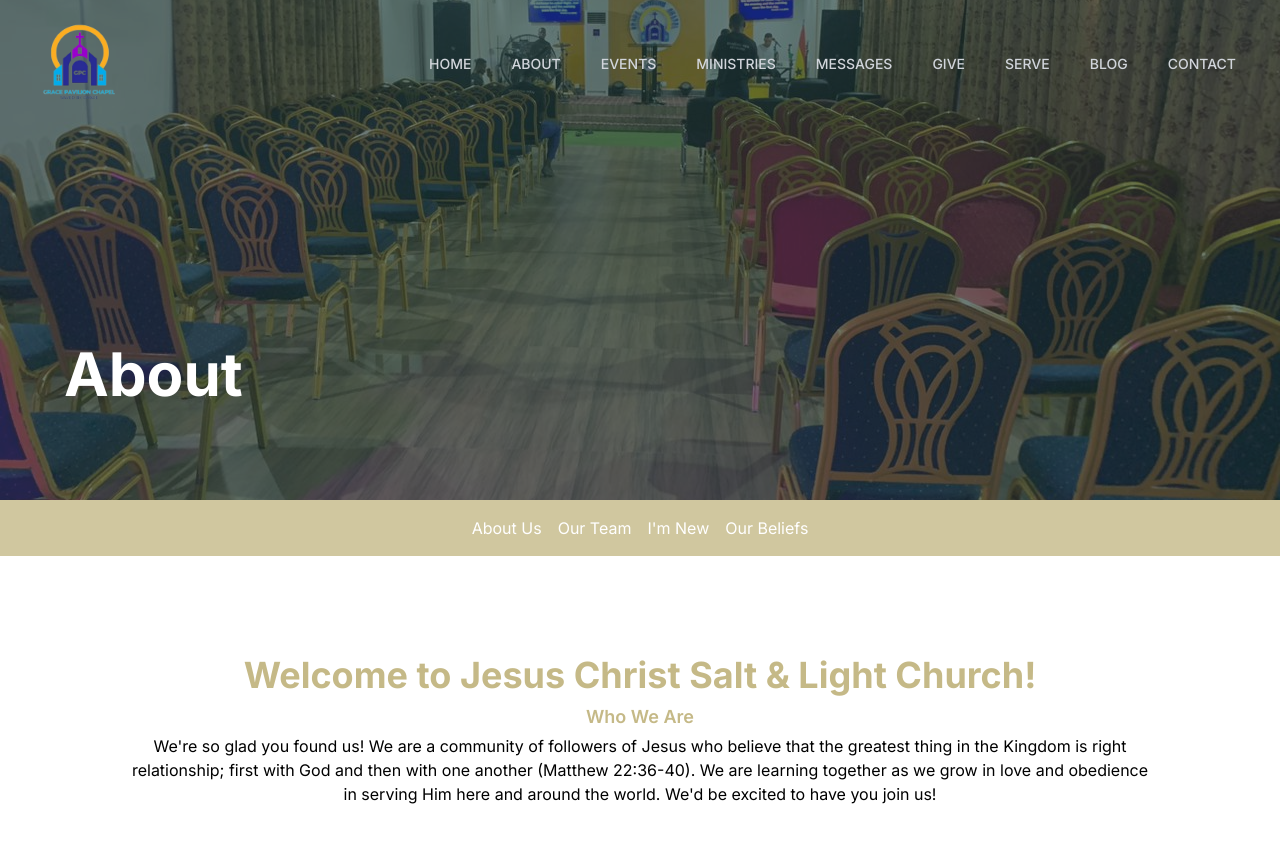
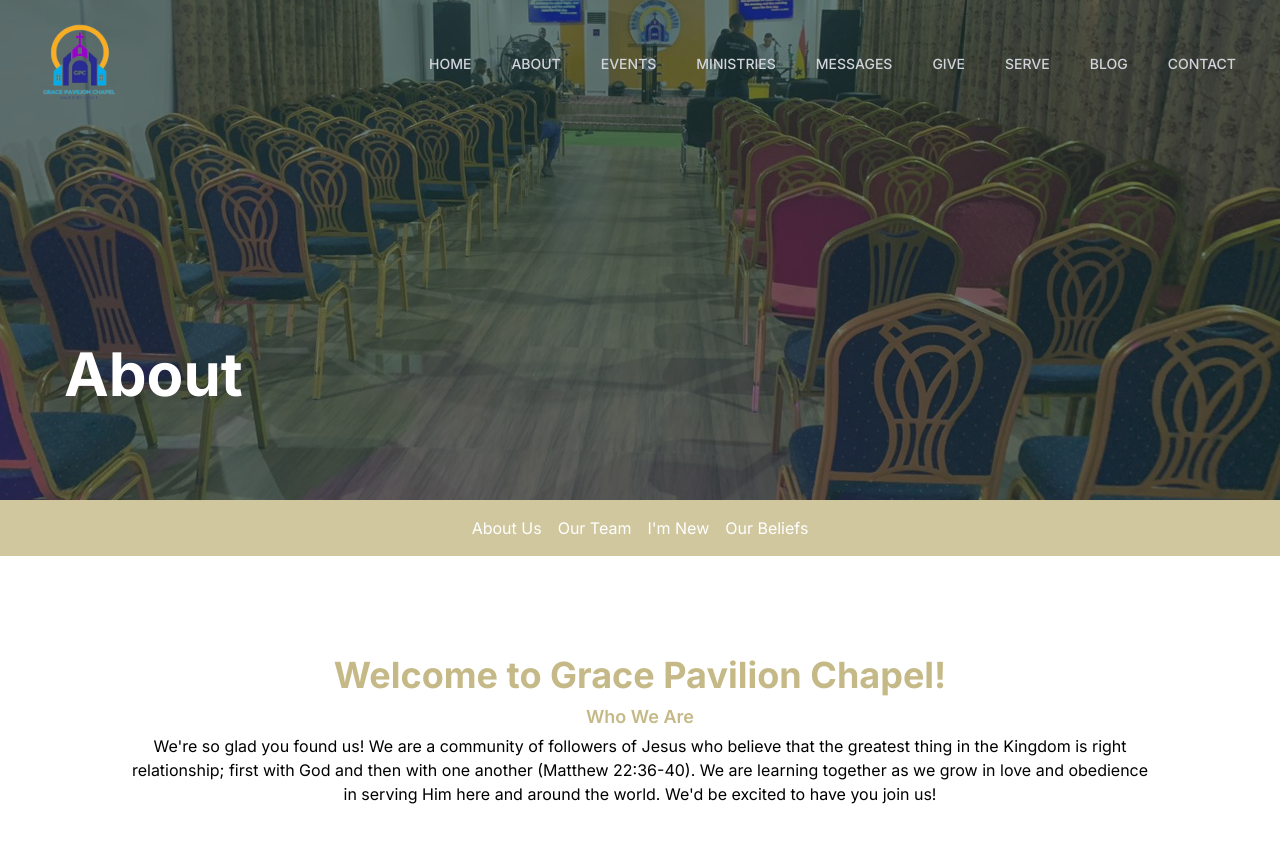
Before and after one commit to spyder1265/gpc, a Next.js app: page /about in a window 1280 px wide. Shown: the top 842 px of the page. Built offline with nearby package versions, Linux system fonts and the light colour scheme.

Commit message:
minor changes

```diff
--- a/app/about/page.js
+++ b/app/about/page.js
@@ -32,7 +32,7 @@ export default function About() {
         <div className='flex h-14 w-full bg-yellowShade/80 justify-center items-center overflow-hidden relative'>
           <div className='flex text-white text-bolder'>
             <div className='hover:bg-yellowShade py-4 px-2 active:bg-yellowActive'>
-              <a href='#'>
+              <a href='/about'>
               About Us
               </a>
             </div>
@@ -59,7 +59,7 @@ export default function About() {
             <div className='flex h-full basis-4/6'>
               <div className='flex flex-col py-4 justify-center text-center md:py-24 space-y-1 text-yellowShade'>
                 <p className='flex justify-center font-bold text-4xl leading-[46.8px] mb tracking-normal'>
-                  Welcome to Jesus Christ Salt & Light Church!
+                  Welcome to Grace Pavilion Chapel!
                 </p>
                 <span className='flex justify-center mb-4 md:text-[18px] font-semibold'>
                   Who We Are
--- a/app/layout.js
+++ b/app/layout.js
@@ -4,8 +4,8 @@ import "./globals.css";
 const inter = Inter({ subsets: ["latin"] });
 
 export const metadata = {
-  title: "Create Next App",
-  description: "Generated by create next app",
+  title: "Grace Pavilion Chapel",
+  description: "Generated by create next app", // change for seo optimization
 };
 
 export default function RootLayout({ children }) {
--- a/app/page.js
+++ b/app/page.js
@@ -28,7 +28,7 @@ export default function Home() {
                 Come worship with us!
               </h3>
               <a
-                href='#about'
+                href='/about'
                 className='text-center bg-yellowShade hover:opacity-75  rounded-md py-2 px-4 text-lg font-semibold'
               >
                 Learn More
--- a/components/Navbar.jsx
+++ b/components/Navbar.jsx
@@ -5,7 +5,7 @@ import { Bars3Icon, BellIcon, XMarkIcon } from "@heroicons/react/24/outline";
 import Image from "next/image";
 
 const navigation = [
-  { name: "Home", href: "#" },
+  { name: "Home", href: "/" },
   { name: "About", href: "/about" },
   { name: "Events", href: "#" },
   { name: "Ministries", href: "#" },
```
